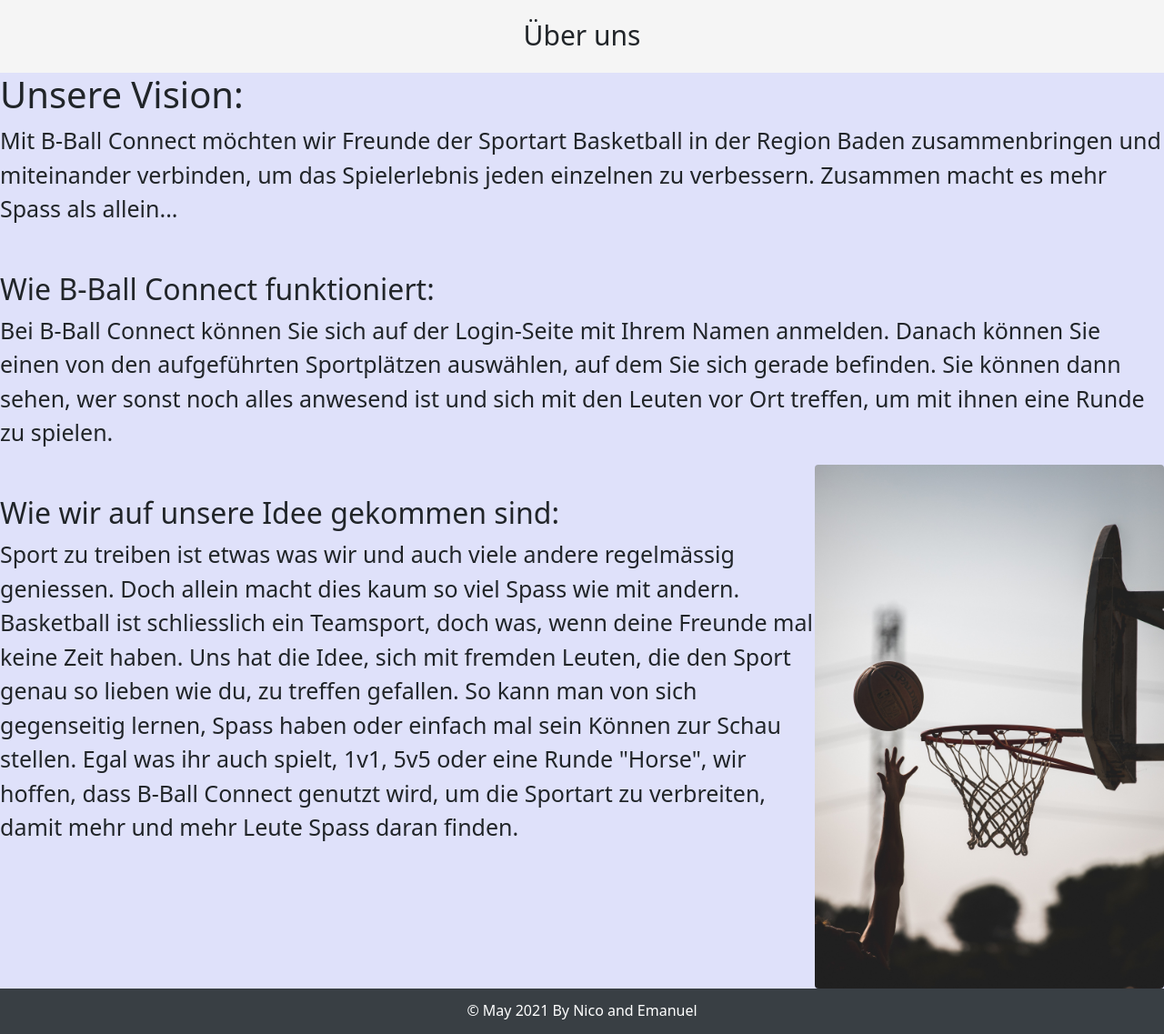
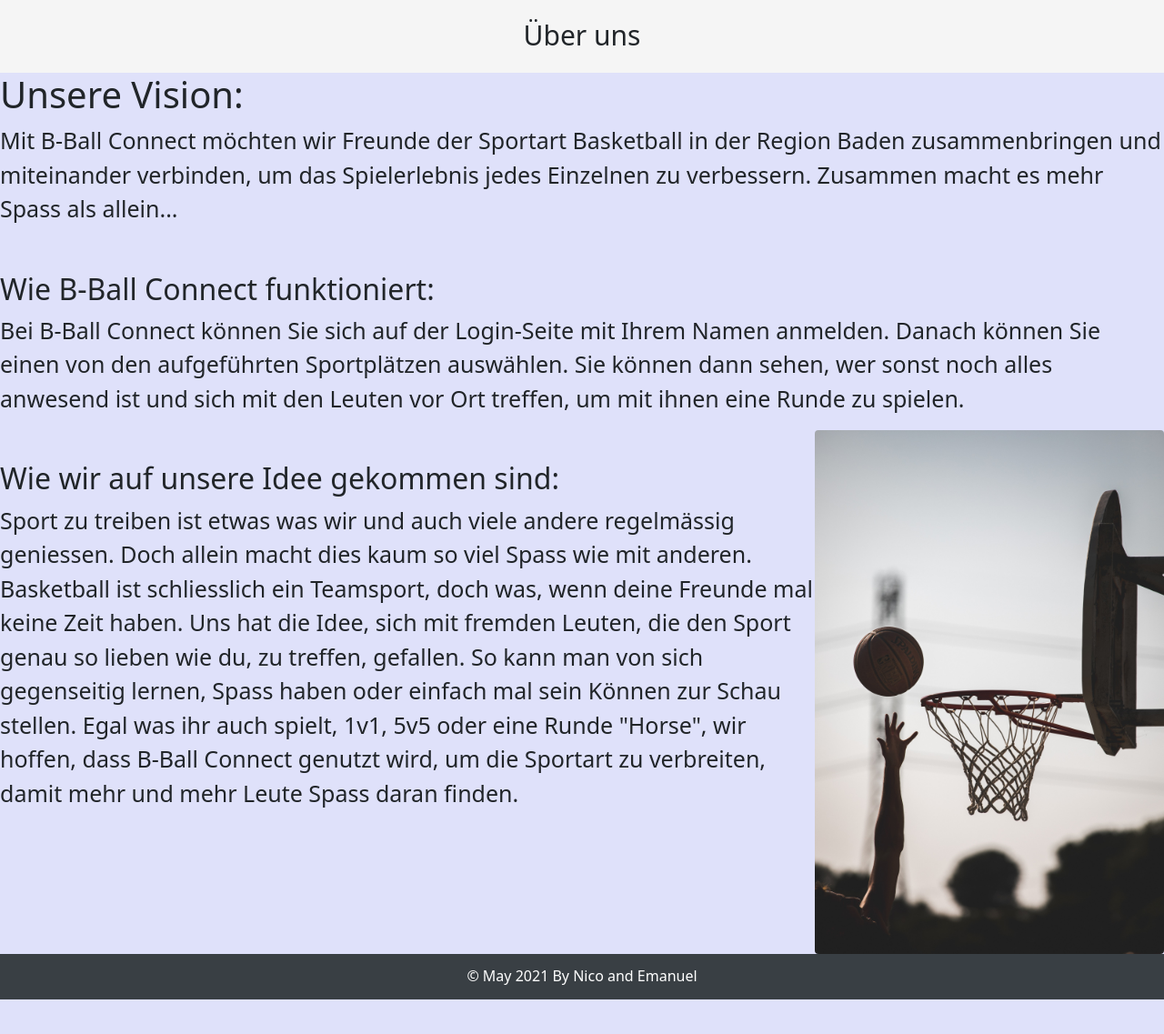
Before and after one commit to xXSmarties3000Xx/Maturaarbeit-GitHub, a PHP site: page /about.html in a window 1280 px wide. Shown: the part 120-1257 px from the top of the page at 91% size. After the commit the page ends 1219 px from the top, so only its background shows below. Run offline with PHP 8.4, Linux system fonts and the light colour scheme.

Commit message:
letzter schliff

```diff
--- a/HTML, CSS Documents/Homepage.html
+++ b/HTML, CSS Documents/Homepage.html
@@ -57,7 +57,7 @@
 
 
         <div class="instructions">
-          <h1>Wilkommen bei B-Ball Connect!</h1>
+          <h1>Willkommen bei B-Ball Connect!</h1>
           <p>
             Gib hier deinen Namen ein um fortzufahren:
           </p>
--- a/HTML, CSS Documents/about.html
+++ b/HTML, CSS Documents/about.html
@@ -62,16 +62,16 @@
         <div class="aboutus">
           <div class="firstparagraph">
             <h1>Unsere Vision:</h1>
-            <p>Mit B-Ball Connect möchten wir Freunde der Sportart Basketball in der Region Baden zusammenbringen und miteinander verbinden, um das Spielerlebnis jeden einzelnen zu verbessern. Zusammen macht es mehr Spass als allein...</p>
+            <p>Mit B-Ball Connect möchten wir Freunde der Sportart Basketball in der Region Baden zusammenbringen und miteinander verbinden, um das Spielerlebnis jedes Einzelnen zu verbessern. Zusammen macht es mehr Spass als allein...</p>
           </div>
           <div class="secondparagraph">
             <h2>Wie B-Ball Connect funktioniert:</h2>
-            <p>Bei B-Ball Connect können Sie sich auf der Login-Seite mit Ihrem Namen anmelden. Danach können Sie einen von den aufgeführten Sportplätzen auswählen, auf dem Sie sich gerade befinden. Sie können dann sehen, wer sonst noch alles anwesend ist und sich mit den Leuten vor Ort treffen, um mit ihnen eine Runde zu spielen. </p>
+            <p>Bei B-Ball Connect können Sie sich auf der Login-Seite mit Ihrem Namen anmelden. Danach können Sie einen von den aufgeführten Sportplätzen auswählen. Sie können dann sehen, wer sonst noch alles anwesend ist und sich mit den Leuten vor Ort treffen, um mit ihnen eine Runde zu spielen. </p>
           </div>
            <img src="/HTML, CSS Documents/images/basketballhoop.jpg" class="rounded float-end" width="40%" alt="Picture of a hoop">
           <div class="thirdparagraph">
             <h2>Wie wir auf unsere Idee gekommen sind:</h2>
-            <p>Sport zu treiben ist etwas was wir und auch viele andere regelmässig geniessen. Doch allein macht dies kaum so viel Spass wie mit andern. Basketball ist schliesslich ein Teamsport, doch was, wenn deine Freunde mal keine Zeit haben. Uns hat die Idee, sich mit fremden Leuten, die den Sport genau so lieben wie du, zu treffen gefallen. So kann man von sich gegenseitig lernen, Spass haben oder einfach mal sein Können zur Schau stellen. Egal was ihr auch spielt, 1v1, 5v5 oder eine Runde "Horse", wir hoffen, dass B-Ball Connect genutzt wird, um die Sportart zu verbreiten, damit mehr und mehr Leute Spass daran finden.</p>
+            <p>Sport zu treiben ist etwas was wir und auch viele andere regelmässig geniessen. Doch allein macht dies kaum so viel Spass wie mit anderen. Basketball ist schliesslich ein Teamsport, doch was, wenn deine Freunde mal keine Zeit haben. Uns hat die Idee, sich mit fremden Leuten, die den Sport genau so lieben wie du, zu treffen, gefallen. So kann man von sich gegenseitig lernen, Spass haben oder einfach mal sein Können zur Schau stellen. Egal was ihr auch spielt, 1v1, 5v5 oder eine Runde "Horse", wir hoffen, dass B-Ball Connect genutzt wird, um die Sportart zu verbreiten, damit mehr und mehr Leute Spass daran finden.</p>
           </div>
 
           <footer>
--- a/HTML, CSS Documents/homepage.css
+++ b/HTML, CSS Documents/homepage.css
@@ -85,7 +85,7 @@ footer {
   }
 
   footer {
-    top: 360px;
+    top: 134px;
   }
   .inputs {
     margin-left: 35px;
--- a/HTML, CSS Documents/map.css
+++ b/HTML, CSS Documents/map.css
@@ -160,4 +160,8 @@ th {
   th {
     font-size: medium;
   }
+
+  .wrapper {
+    height: 80%;
+  }
 }
--- a/HTML, CSS Documents/spielfeld.css
+++ b/HTML, CSS Documents/spielfeld.css
@@ -112,6 +112,6 @@ footer {
   }
 
   footer {
-    top: 10px;
+    top: 11px;
   }
 }
```
